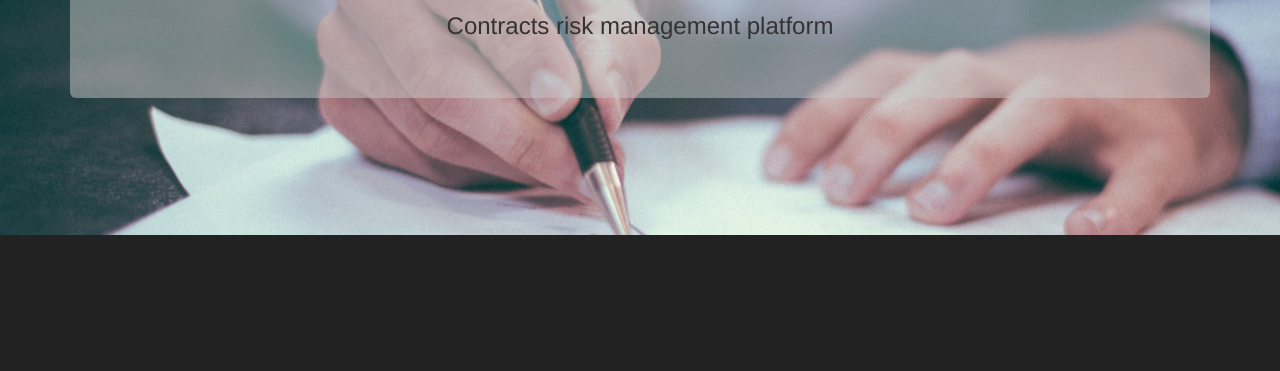
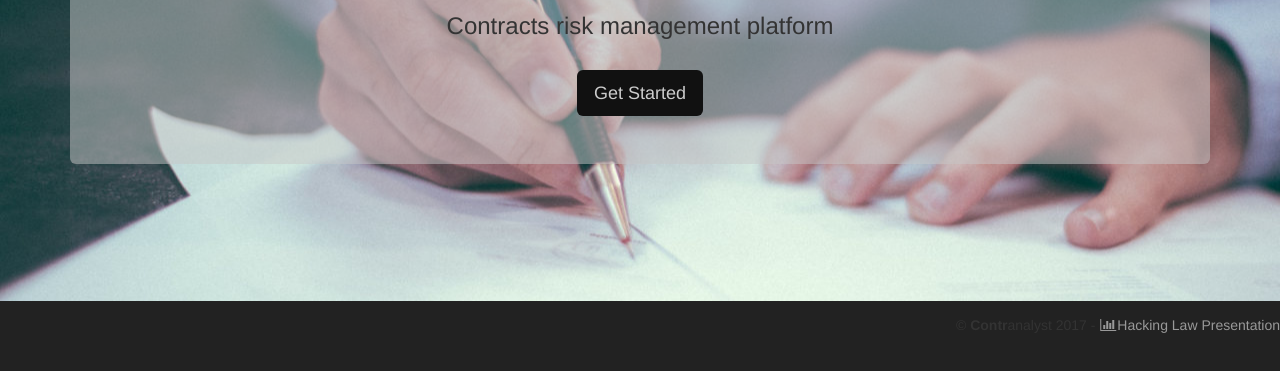
Before and after one commit to Xalava/contranalyst, a plain HTML site: page index.html in a window 1280 px wide. Shown: the part 421-792 px from the top of the page. Drawn offline with nearby package versions, Linux system fonts and the light colour scheme.

Commit message:
added presentatoin

```diff
--- a/css/sb-admin.css
+++ b/css/sb-admin.css
@@ -269,3 +269,8 @@ svg {
     margin-top: 12%;
     margin-bottom: 12%;
 }
+
+.btn-entry  {
+    background-color: #111  ;
+    color: #CCC;
+}
--- a/index.html
+++ b/index.html
@@ -59,6 +59,7 @@
                     <a href="dashboard.html" ><i class="fa fa-fw fa-dashboard"></i>Dashboard</a>
 
                 </li>
+
                 <li class="dropdown">
                     <a href="#" class="dropdown-toggle" data-toggle="dropdown"><i class="fa fa-user"></i> Fritz Muller <b class="caret"></b></a>
                     <ul class="dropdown-menu">
@@ -88,15 +89,21 @@
 
             <div class="jumbotron maintext" >
 
-            <!-- <h1><b>Contr</b>analyst</h1> -->
+                <!-- <h1><b>Contr</b>analyst</h1> -->
 
-            <img class="animated " src="images/logo.svg">
-            <h3 class="animated fadeIn">Contracts risk management platform</h3>
-            </div>
-
+                <img class="animated " src="images/logo.svg">
+                <h3 class="animated fadeIn">Contracts risk management platform</h3>
+                <br>
+                <div class="row">
+                    <a href="dashboard.html"> <button class="btn btn-entry btn-lg">Get Started</button></a>
+<!--                     <button class="btn entrytbn">Contracts</button>
+ -->                </div>
+                </div>
 
             </div>
             <!-- /.container-fluid -->
+<span class='pull-right' style="margin-top: 1em;">&copy; <b>Contr</b>analyst 2017 - <a href="presentation.pdf" style="color:#999;"><i class="fa fa-fw fa-bar-chart"></i>Hacking Law Presentation</a>
+</span>
 
         </div>
         <!-- /#page-wrapper -->
```
Also changed, not shown: 1 other file.
